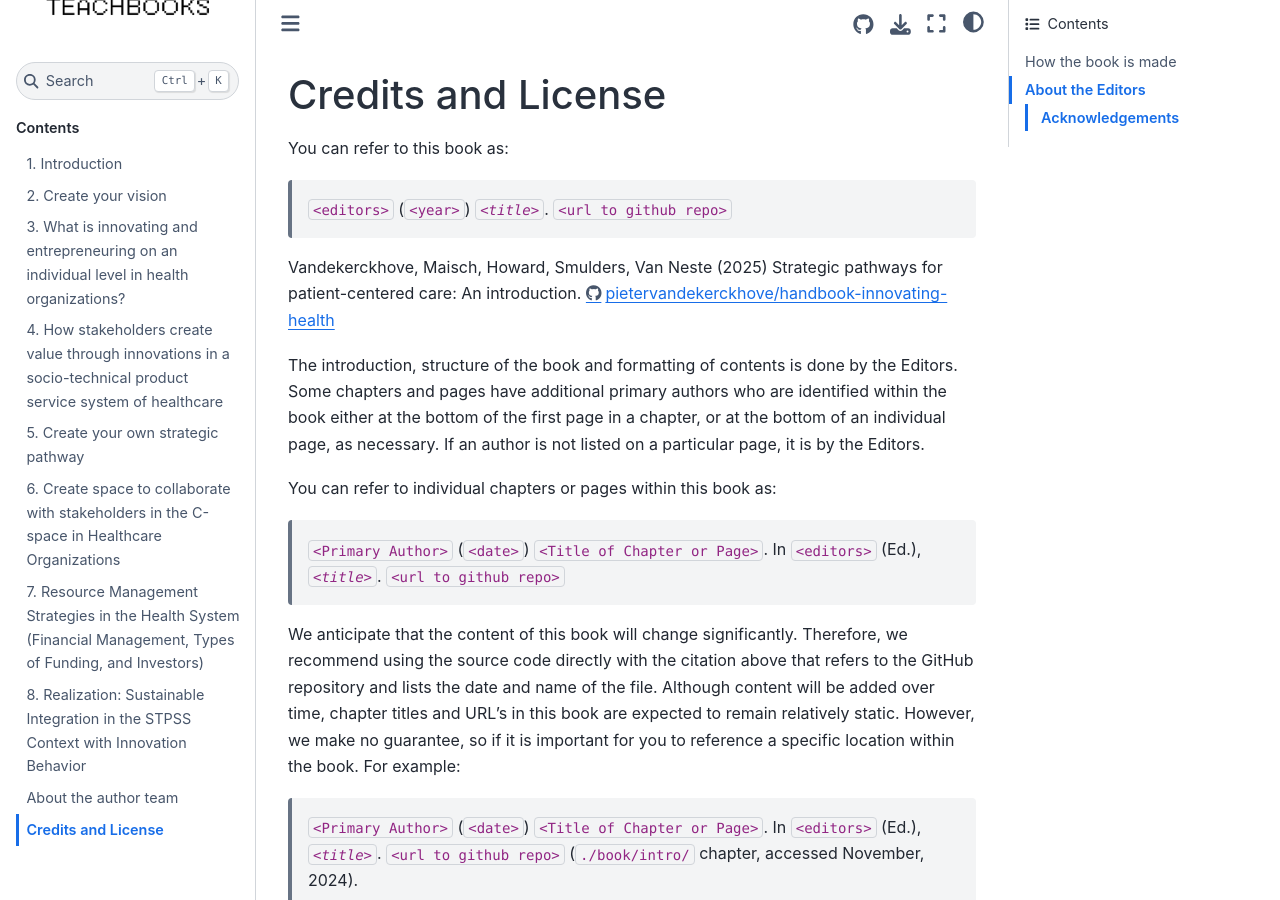
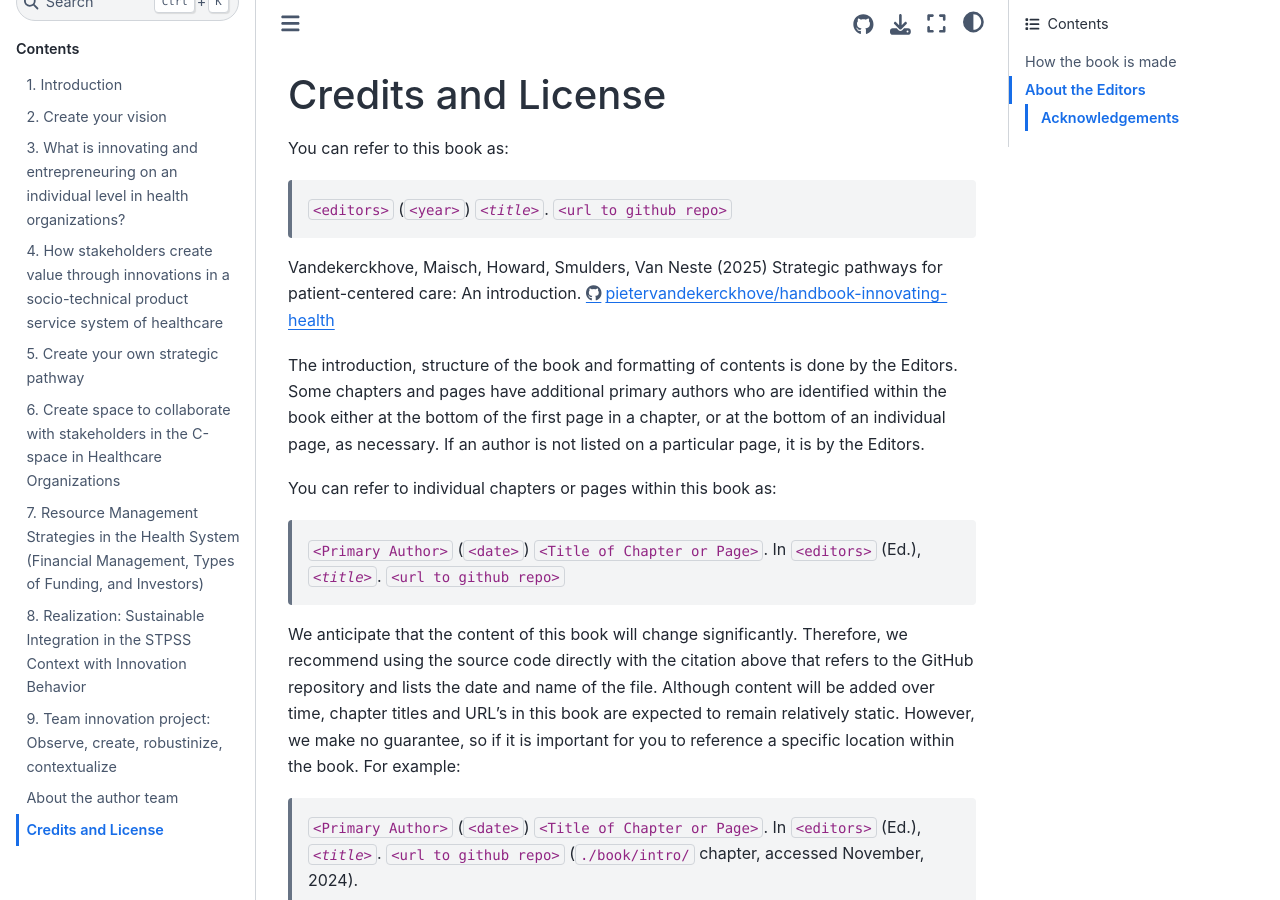
Before and after one commit to pietervandekerckhove/handbook-innovating-health, a Jupyter Book: the page built from book/credits.md, in a window 1280 px wide and 900 px high. Built offline with Jupyter Book 1.0.4 settings and Sphinx 7.4.7 and the Sphinx Book theme 1.1.4, drawn with Linux system fonts in a browser that asks for light colours; pages that are not in the unit, such as notebooks, are missing from menus; comment, search, counter and statistics services are not loaded; some of the changed lines change nothing that is shown.

Commit message:
Update _toc.yml

```diff
--- a/book/_toc.yml
+++ b/book/_toc.yml
@@ -12,7 +12,7 @@ parts:
       - file: chapters/07_create_innovation.md
       - file: chapters/08_resource_management.md
       - file: chapters/09_embedding_innovation.md
-      - file: chapters/10_basic_inno_team_project.md
+      - file: chapters/10_team_project.md
       - file: chapters/authors.md
       - file: chapters/references.md
       - file: credits.md
```
